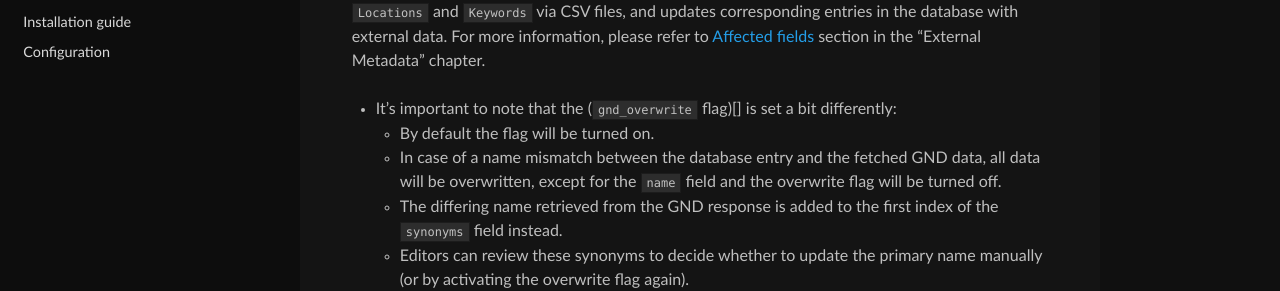
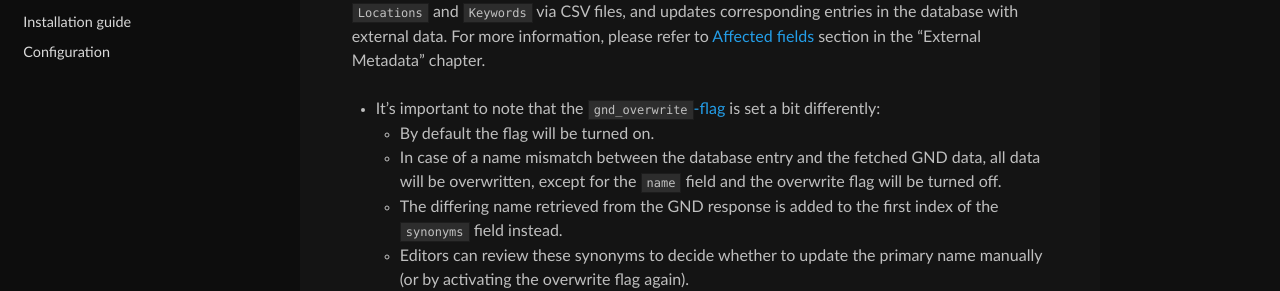
Before and after one commit to base-angewandte/image-backend, a Sphinx documentation site: the page built from docs/management_commands.md, in a window 1280 px wide and 900 px high, scrolled down 720 px. Shown: the part 159-450 px from the top of the window. Built offline with Sphinx 7.4.7 and the Read the Docs theme 3.1.0, drawn with Linux system fonts in a browser that asks for light colours; some of the changed lines change nothing that is shown.

Commit message:
refactor: remove unicode characters NSBP, link to overview.md, rearrange paragraphs

```diff
--- a/docs/management_commands.md
+++ b/docs/management_commands.md
@@ -27,7 +27,7 @@ This command generates an `image_fullsize` for every artwork, by converting the
 
 This command maps identifiers from external sources (e.g., GND, Getty, Wikidata) for `Persons`, `Locations` and `Keywords` via CSV files, and updates corresponding entries in the database with external data. For more information, please refer to [Affected fields](external_metadata.md#affected-fields) section in the "External Metadata" chapter.
 
-- It's important to note that the (`gnd_overwrite` flag)[] is set a bit differently:
+- It's important to note that the [`gnd_overwrite`-flag](external_metadata.md#overwrite-mechanism) is set a bit differently:
   - By default the flag will be turned on.
   - In case of a name mismatch between the database entry and the fetched GND data, all data will be overwritten, except for the `name` field and the overwrite flag will be turned off.
   - The differing name retrieved from the GND response is added to the first index of the `synonyms` field instead.
```
Also changed, not shown: docs/external_metadata.md (+10 -7 lines).
